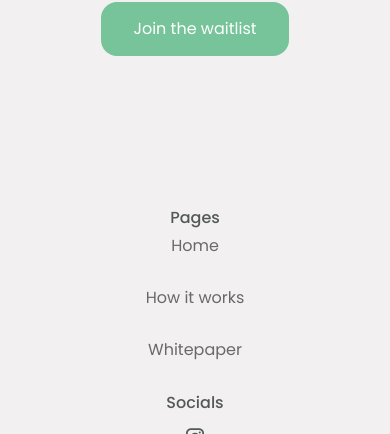
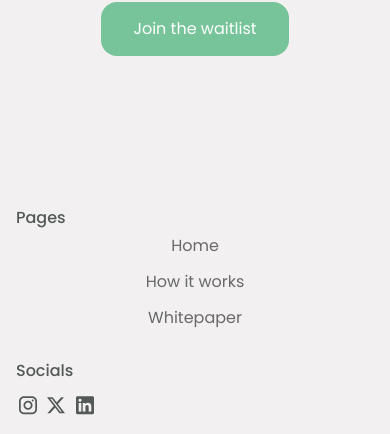
Before and after one commit to isaacben129/haven-anxiety, a website: page index.html in a window 390 px wide. Shown: the part 3231-3665 px from the top of the page. Drawn offline with nearby package versions, Linux system fonts and the light colour scheme.

Commit message:
more optimization

```diff
--- a/css/purged.css
+++ b/css/purged.css
@@ -873,6 +873,7 @@ label {
   overflow-wrap: break-word;
   display: flex;
   align-items: center;
+  height: 20px;
 }
 
 .send-icon {
@@ -1569,12 +1570,15 @@ body {
     grid-row-gap: 2rem;
   }
 
-  .footer-link-list {
+  .footer-link-list, .horizontal-mobile {
     grid-column-gap: 2rem;
-    grid-row-gap: 2rem;
+    grid-row-gap: 1rem;
     justify-content: center;
     align-items: center;
     flex-direction: column;
+  }
+  .horizontal-mobile {
+    flex-direction: row !important;
   }
 
   .footer-subscribe-form {
@@ -1611,9 +1615,6 @@ body {
     border-color: var(--medium-gray);
   }
 
-  .subscribe-text-wrapper {
-    text-align: center;
-  }
 
   .subscribe-form {
     justify-content: flex-start;
--- a/index.html
+++ b/index.html
@@ -336,7 +336,7 @@
               <div class="subscribe-text-wrapper">
                 <div class="strong">Socials</div>
               </div>
-              <div class="footer-link-list">
+              <div class="horizontal-mobile">
                 <a href="#" class="footer-link w-inline-block">
                   <div class="p" style="width: 24px">
                     <img src="/images/Link-1.png" alt="" />
--- a/js/animations.js
+++ b/js/animations.js
@@ -207,7 +207,8 @@ document.addEventListener('DOMContentLoaded', function() {
     gsap.set('.textbox-r-2, .textbox-chat, .send-button', {
         opacity: 1,
         y: 0,
-        scale: 1
+        scale: 1,
+        height: 'auto',
     });
 
     // Section 1
```
